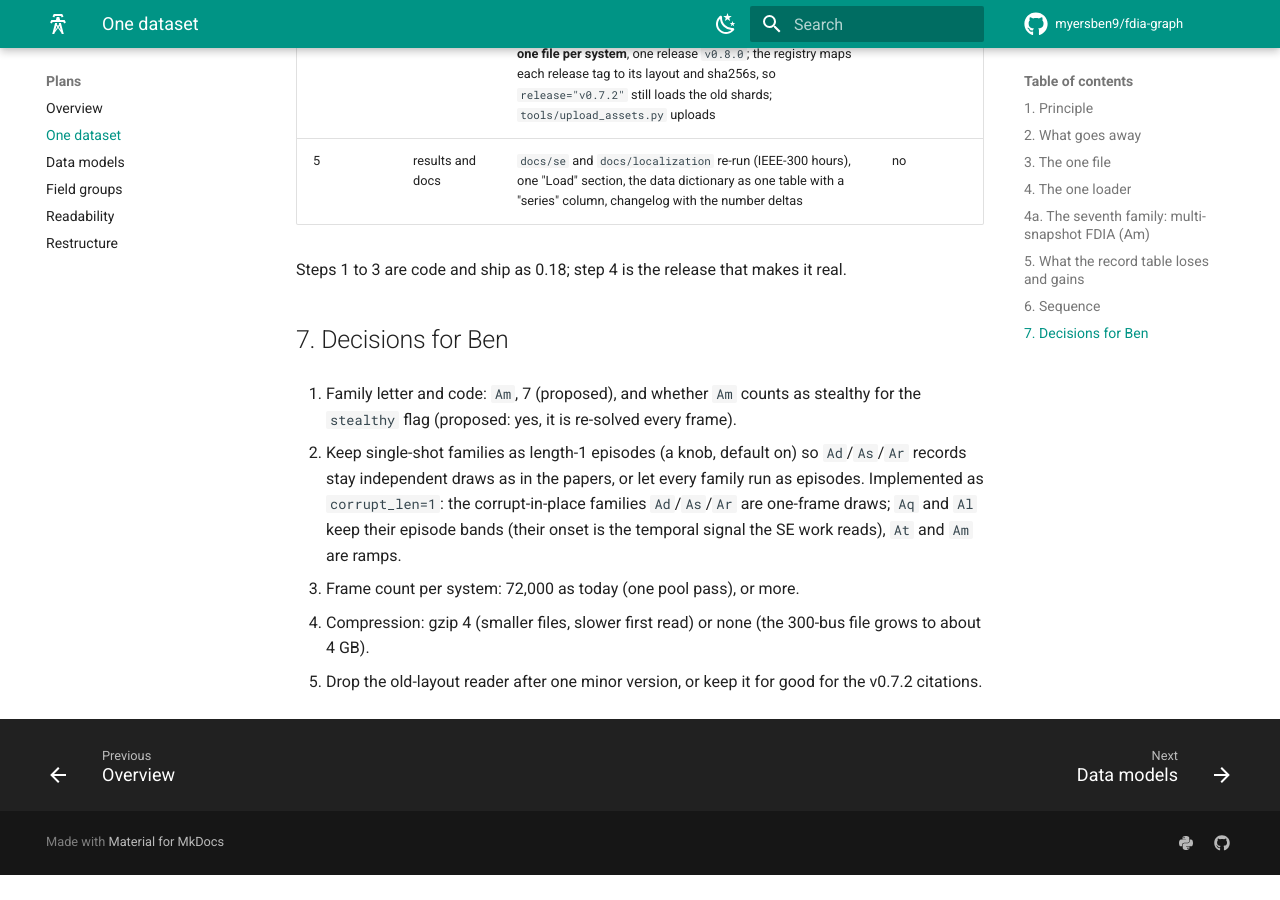
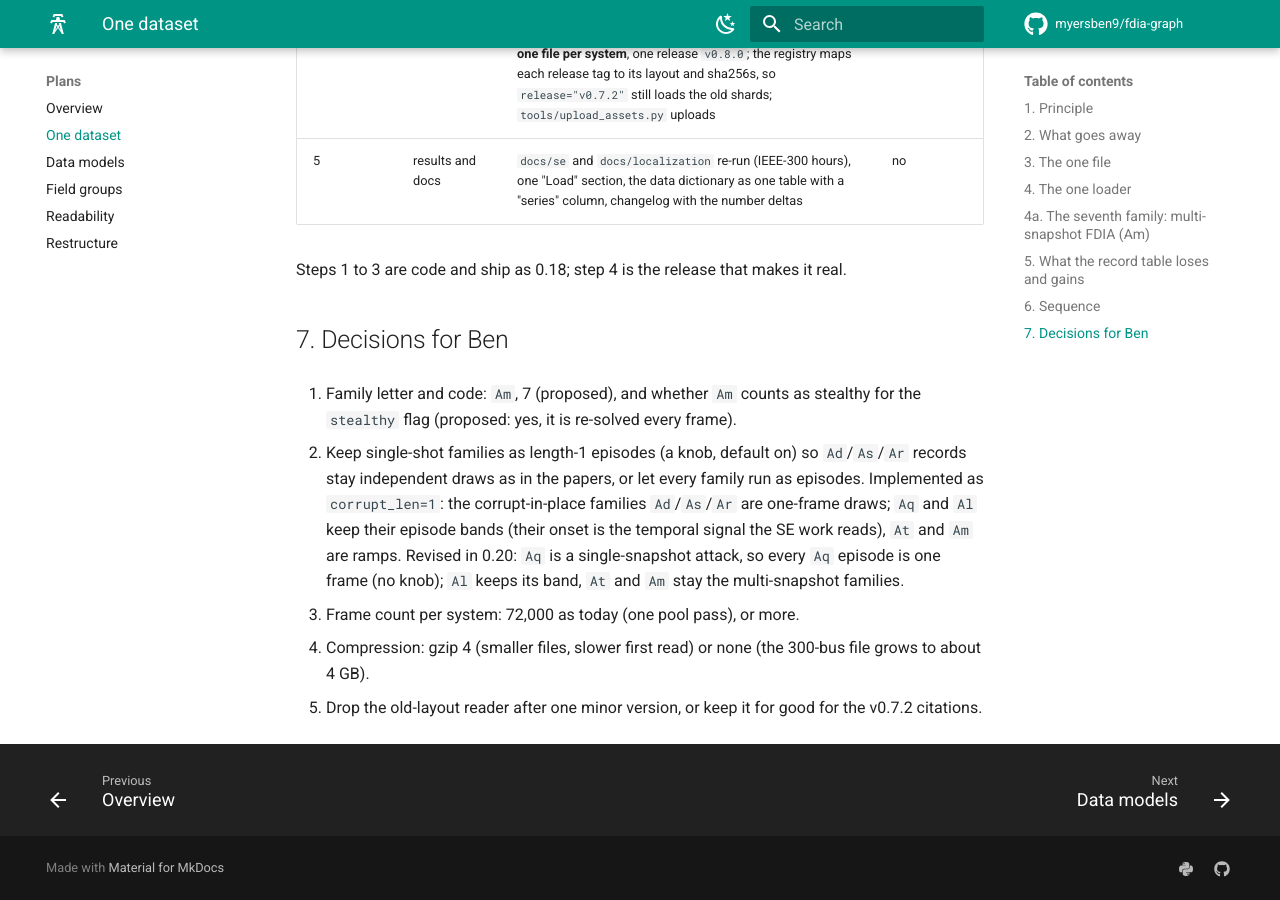
Before and after one commit to myersben9/fdia-graph, an MkDocs documentation site: the page built from docs/plans/ONE_DATASET_PLAN.md, in a window 1280 px wide and 900 px high, scrolled down 4794 px. Built offline with MkDocs 1.6.1 and Material for MkDocs 9.7.7, drawn with Linux system fonts in a browser that asks for light colours; comment, search, counter and statistics services are not loaded; the version menu is left out; before the commit the page ends 5669 px from its top, so only the background shows below that.

Commit message:
Aq is a single-snapshot attack: every Aq episode is one frame

```diff
--- a/docs/plans/ONE_DATASET_PLAN.md
+++ b/docs/plans/ONE_DATASET_PLAN.md
@@ -101,7 +101,7 @@ Steps 1 to 3 are code and ship as 0.18; step 4 is the release that makes it real
 0. Family letter and code: `Am`, 7 (proposed), and whether `Am` counts as stealthy for the
    `stealthy` flag (proposed: yes, it is re-solved every frame).
 
-1. Keep single-shot families as length-1 episodes (a knob, default on) so `Ad`/`As`/`Ar` records stay independent draws as in the papers, or let every family run as episodes. Implemented as `corrupt_len=1`: the corrupt-in-place families `Ad`/`As`/`Ar` are one-frame draws; `Aq` and `Al` keep their episode bands (their onset is the temporal signal the SE work reads), `At` and `Am` are ramps.
+1. Keep single-shot families as length-1 episodes (a knob, default on) so `Ad`/`As`/`Ar` records stay independent draws as in the papers, or let every family run as episodes. Implemented as `corrupt_len=1`: the corrupt-in-place families `Ad`/`As`/`Ar` are one-frame draws; `Aq` and `Al` keep their episode bands (their onset is the temporal signal the SE work reads), `At` and `Am` are ramps. Revised in 0.20: `Aq` is a single-snapshot attack, so every `Aq` episode is one frame (no knob); `Al` keeps its band, `At` and `Am` stay the multi-snapshot families.
 2. Frame count per system: 72,000 as today (one pool pass), or more.
 3. Compression: gzip 4 (smaller files, slower first read) or none (the 300-bus file grows to about 4 GB).
 4. Drop the old-layout reader after one minor version, or keep it for good for the v0.7.2 citations.
```
Also changed, not shown: CHANGELOG.md (+6 -0 lines), 7 other files.
